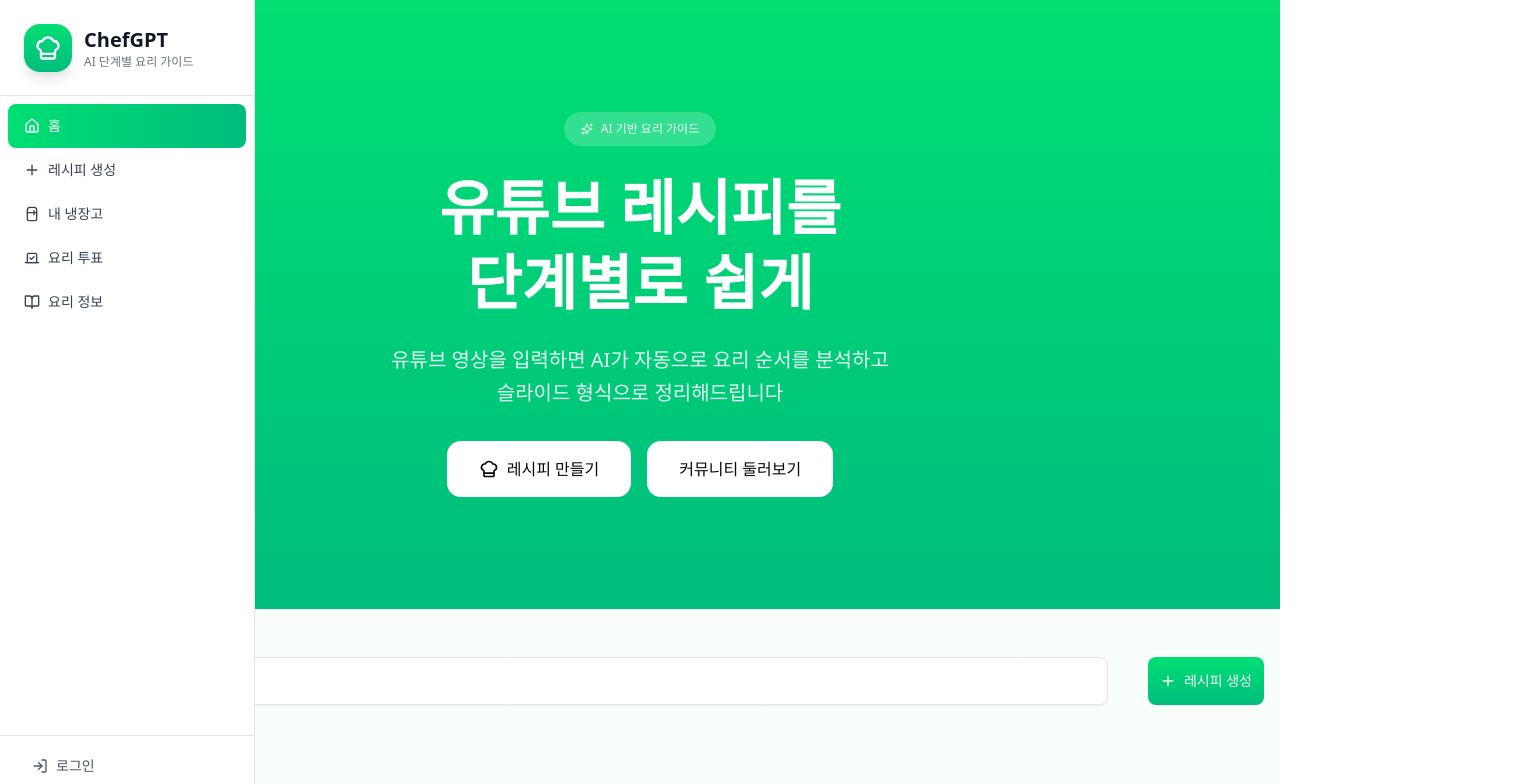
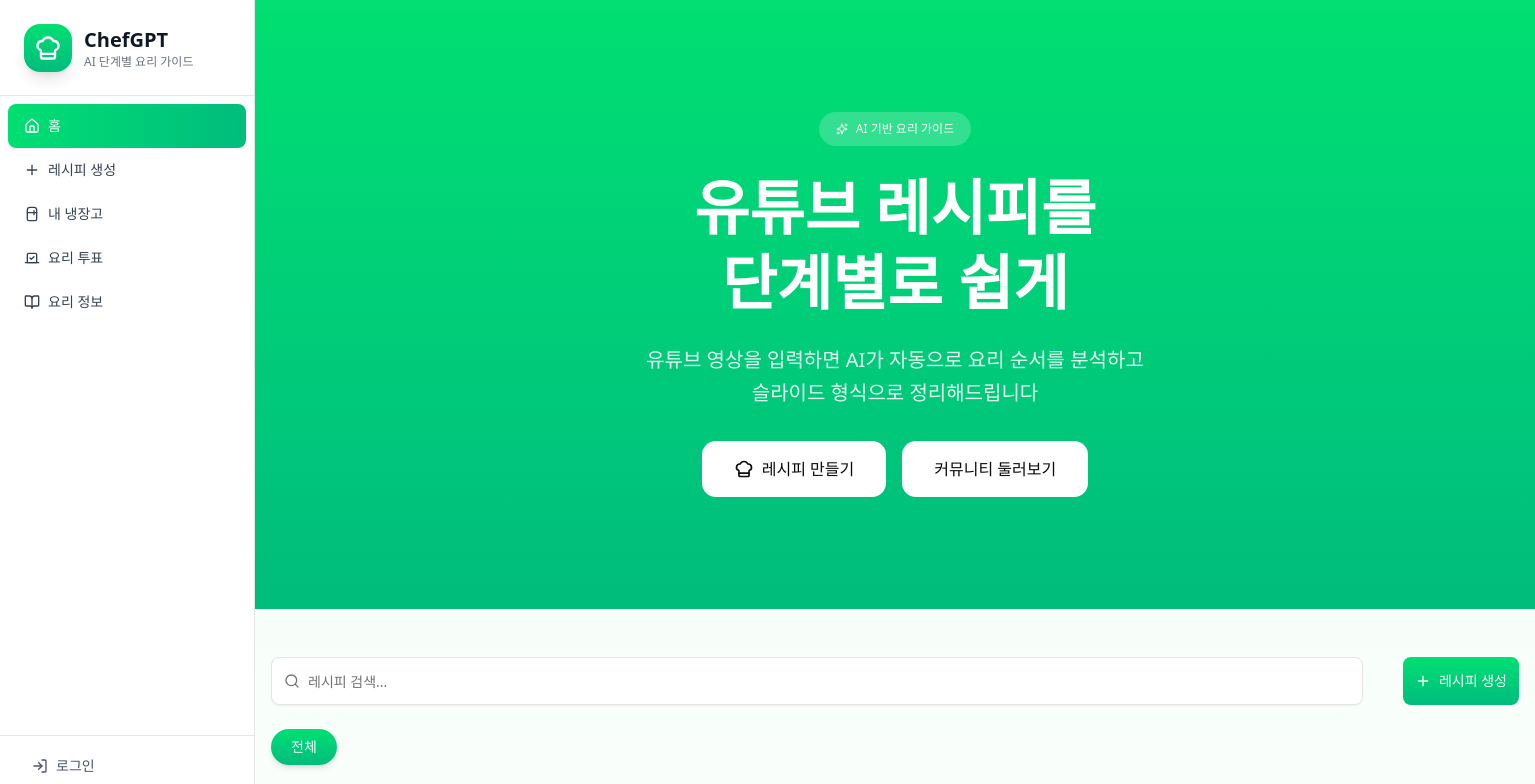
Before and after one commit to cokid1998/chefgpt-front, a React (Vite) app: page / in a window 1280 px wide. Shown: the top 784 px of the page, 1535 px wide, since content can reach past the window. Built offline with nearby package versions, Linux system fonts and the light colour scheme; no server answers.

Commit message:
Feat: 데스크탑 환경 ml추가

```diff
--- a/src/components/layout/Layout.tsx
+++ b/src/components/layout/Layout.tsx
@@ -14,7 +14,7 @@ export default function layout() {
       {/* 사이드바 */}
       <Sidebar isOpen={isOpen} onClose={() => setIsOpen(false)} />
 
-      <main className="flex flex-1 flex-col">
+      <main className="flex flex-1 flex-col md:ml-(--sidebar-width)">
         {/* 모바일 헤더 */}
         <MobileHeader
           isOpen={isOpen}
```
